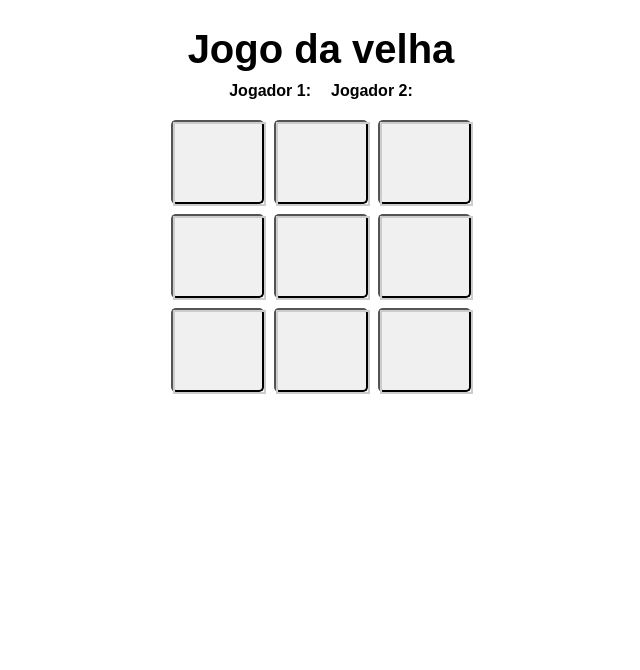
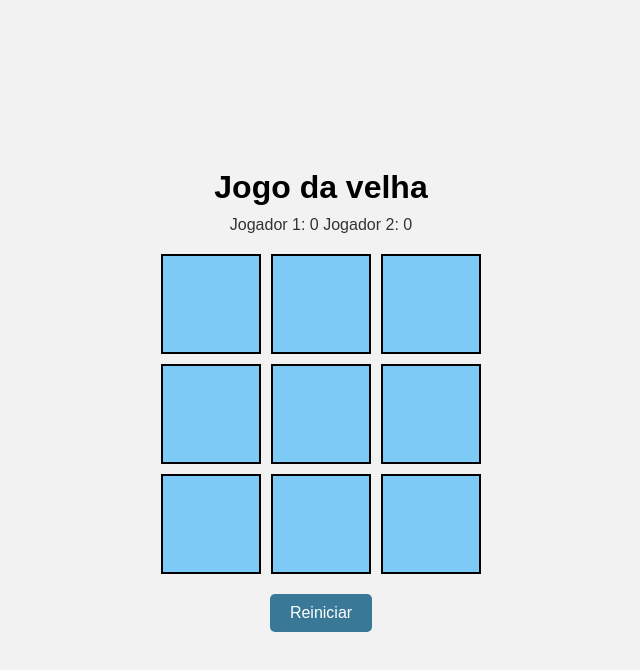
Before and after one commit to lavs2009/jogodavelha, a plain HTML site: page index.html in a window 1280 px wide. Shown: the whole page, without its empty margins (319-959 px from the left). Drawn offline with Linux system fonts and the light colour scheme.

Commit message:
jogo da velha

```diff
--- a/index.html
+++ b/index.html
@@ -12,10 +12,11 @@
     <header>
         <h1>Jogo da velha</h1>
         <div>
-            <span>Jogador 1:</span>
-            <span>Jogador 2:</span>
+            <span>Jogador 1: </span>
+            <span>Jogador 2: </span>
         </div>
     </header>
+
     <main id='jogo'>
         <button data-pos="0"></button>
         <button data-pos="1"></button>
@@ -27,6 +28,8 @@
         <button data-pos="7"></button>
         <button data-pos="8"></button>
     </main>
+    <button id="reiniciar">Reiniciar</button>
+
     <script src='script.js'></script>
 </body>
 
--- a/script.js
+++ b/script.js
@@ -1,51 +1,104 @@
-let tabulerio = ['', '', '', '', '', '', '', '',];//tabuleiro vazio
+let tabuleiro = ['', '', '', '', '', '', '', '', '']; // tabuleiro vazio
 let vezJogador = 'X';
 let jogoAtivo = true;
-const placar = JSON.parse(sessionStorage.getItem('placar')) || { jogador 1: 0, jogador 2: 0 };//exibe o placar atual ou zerado
-const botoes = document.querySelectorAll('button[data-pos');
-const placarElementos = document.querySelectorAll9('placar span');
+
+// Placar inicial ou recuperado do sessionStorage
+const placar = JSON.parse(sessionStorage.getItem('placar')) || { jogador1: 0, jogador2: 0 };
+
+// Seleciona os botões do tabuleiro
+const botoes = document.querySelectorAll('button[data-pos]');
+
+// Seleciona os spans do placar (corrigir isso no HTML: usar spans com IDs ou classes)
+const placarElementos = document.querySelectorAll('header div span');
+
 function desabilitarBotoes() {
   botoes.forEach(botao => {
     botao.disabled = true;
   });
 }
+
 function habilitarBotoes() {
   botoes.forEach(botao => {
     botao.disabled = false;
   });
 }
+
 function atualizarPlacar() {
-    placarElementos[0].textContent = placar.jogador1;
-    placarElementos[1].textContent = placar.jogador2;
-    sessionStorage.setItem('placar'.JSON.stringify(placar));//salva o placar no sessionStorage
+  placarElementos[0].textContent = 'Jogador 1: ' + placar.jogador1;
+  placarElementos[1].textContent = 'Jogador 2: ' + placar.jogador2;
+  sessionStorage.setItem('placar', JSON.stringify(placar)); // corrigido vírgula e chave
 }
+
+function jogar(posicao) {
+  if (!jogoAtivo || tabuleiro[posicao] !== '') return;
+
+  tabuleiro[posicao] = vezJogador;
+  botoes[posicao].textContent = vezJogador;
+
+  const resultado = verificarVitoria();
+
+  if (resultado) {
+    jogoAtivo = false;
+    desabilitarBotoes();
+    if (resultado === 'empate') {
+      alert('Empate!');
+    } else {
+      alert(`Jogador ${vezJogador} venceu!`);
+      if (vezJogador === 'X') {
+        placar.jogador1++;
+      } else {
+        placar.jogador2++;
+      }
+      atualizarPlacar();
+    }
+    return;
+  }
+
+  vezJogador = vezJogador === 'X' ? 'O' : 'X';
+}
+
+function reiniciarJogo() {
+  tabuleiro = ['', '', '', '', '', '', '', '', ''];
+  vezJogador = 'X';
+  jogoAtivo = true;
+  botoes.forEach(botao => {
+    botao.textContent = '';
+    botao.disabled = false;
+  });
+}
+
+// Corrigido: ID estava escrito errado
+document.getElementById('reiniciar').addEventListener('click', reiniciarJogo);
+
+// Corrige erro nos índices e nomes
+function verificarVitoria() {
+  const combinacoes = [
+    [0, 1, 2],
+    [3, 4, 5],
+    [6, 7, 8],
+    [0, 3, 6],
+    [1, 4, 7],
+    [2, 5, 8],
+    [0, 4, 8],
+    [2, 4, 6]
+  ];
+
+  for (let i = 0; i < combinacoes.length; i++) {
+    const [a, b, c] = combinacoes[i];
+    if (tabuleiro[a] && tabuleiro[a] === tabuleiro[b] && tabuleiro[a] === tabuleiro[c]) {
+      return tabuleiro[a];
+    }
+  }
+
+  return tabuleiro.includes('') ? null : 'empate';
+}
+
+// Adiciona evento de clique nos botões do tabuleiro
 botoes.forEach(botao => {
   botao.addEventListener('click', (e) => {
     const posicao = e.target.dataset.pos;
     jogar(posicao);
-
   });
 });
-document.getElementByld('reiniciar').addEventListener('click', reiniciarJogo);
+
 atualizarPlacar();
-function reiniarJogo() {
-    tabuleiro = ['', '', '', '', '', '', '', '', ''];
-    vezJogador = 'X';
-    jogadorAtivo = true;
-    botoes.forEach(botao => {
-        botao.textContent = '';
-    });
-    habilitarBotoes();
-}
-function verificarVictoria() {
-    const combinacoes = [
-        [0, 3, 2], [3, 4, 5], [6, 7, 8], [0, 3, 6], [1, 4, 7], [2, 5, 8], [0, 4, 8], [2, 4, 6]];
-    for (let i = 0; i < combinacoes.length; i++) {
-        const [a, b, d] = combinacoes[i];
-        if (tabuleiro[a] && tabuleiro[a] === tabuleiro[b] && tabuleiro[a] === tabuleiro[c]
-        ) {
-            return tabuleiro[a];
-        }
-    }
-    return tabuleiro.includes('') ? null : 'empate';
-}
--- a/style.css
+++ b/style.css
@@ -1,80 +1,65 @@
+* {
+  margin: 0;
+  padding: 0;
+  box-sizing: border-box;
+  font-family: sans-serif;
+}
+
 body {
-    font-family: Arial, sam-serif;
-    text-align: center;
+  display: flex;
+  flex-direction: column;
+  align-items: center;
+  background-color: #f2f2f2;
+  height: 100vh;
+  justify-content: center;
 }
 
 header {
+  text-align: center;
   margin-bottom: 20px;
 }
 
-h1 {
-    font-size: 2.5em;
+header h1 {
+  font-size: 2rem;
   margin-bottom: 10px;
 }
 
 header div {
-    display: flex;
-    justify-content: center;
-    gap: 20px;
-    margin-bottom: 20px;
+  font-size: 1rem;
+  color: #333;
 }
 
-header div p {
-    font-size: 1.2em;
+#jogo {
+  display: grid;
+  grid-template-columns: repeat(3, 100px);
+  gap: 10px;
 }
 
-header div span {
-    font-weight: bold;
+#jogo button {
+  width: 100px;
+  height: 100px;
+  font-size: 2rem;
+  background-color: #7dcaf7;
+  border: 2px solid #000000;
+  cursor: pointer;
+  transition: background 0.2s;
 }
 
-main {
-    display: grid;
-    grid-template-columns: repeat(3, 1fr);
-    grid-template-rows: repeat(3, 1fr);
-    grid-gap: 10px;
-    max-width: 300px;
-    margin: 0 auto;
+#jogo button:hover {
+  background-color: #e6e6e6;
 }
-
-button {
-    background-color: #f0f0f0;
-    padding: 40px;
-    border-radius: 5px;
-    font-size: 2em;
-    cursor: pointer;
-    width: 100%;
-    height: 100%;
-    box-sizing: border-box;
-}
-
 #reiniciar {
   margin-top: 20px;
   padding: 10px 20px;
-    font-size: 1.2em;
-    cursor: pointer;
-    background-color: #007BFF;
-    color: white;
+  font-size: 16px;
+  background-color: #397997;
+  color: rgb(255, 255, 255);
   border: none;
   border-radius: 5px;
-    transition: background-color(3s ease);
+  cursor: pointer;
+  transition: background 0.3s;
 }
 
-footer h2:hover {
-    background-color: #0056b3;
+#reiniciar:hover {
+  background-color: #113a70;
 }
-
-button {
-    position: relative;
-}
-
-button::before,
-button::after {
-    content: '';
-    position: absolute;
-    top: 0;
-    left: 0;
-    width: 100%;
-    height: 100%;
-    border: 2px solid #ccc;
-    pointer-events: none;
-}
```
Lines whose indentation alone changed are shown as unchanged.
